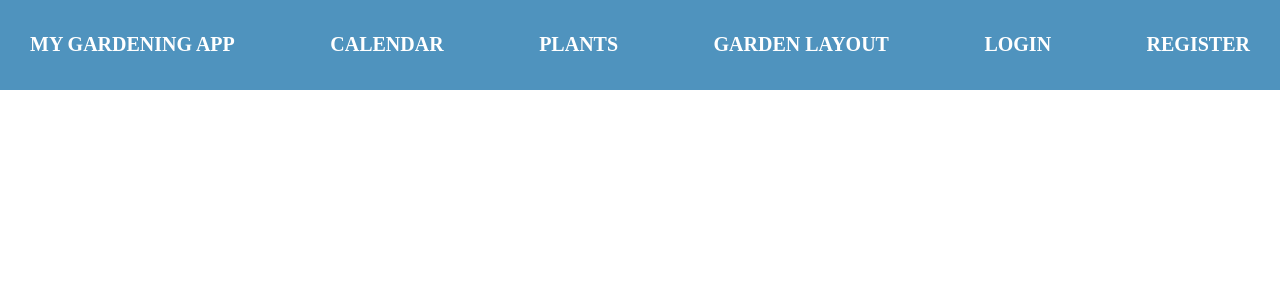
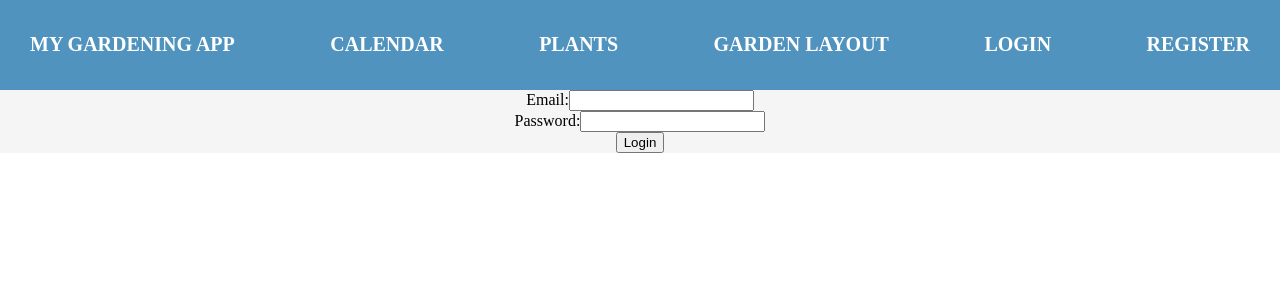
Before and after one commit to windtronic/garden_front_end, a React (Create React App) app in the folder garden_front_end/: page /login in a window 1280 px wide. Shown: the top 300 px of the page. Built offline with nearby package versions, Linux system fonts and the light colour scheme.

Commit message:
register working but login not yet

```diff
--- a/garden_front_end/src/components/Login.jsx
+++ b/garden_front_end/src/components/Login.jsx
@@ -1,9 +1,51 @@
-export default function Login () {
+import { useState } from 'react';
+import { useNavigate } from 'react-router-dom';
+import axios from 'axios';
 
-    return (
+function Login() {
+  const [email, setEmail] = useState('');
+  const [password, setPassword] = useState('');
+  const [error, setError] = useState(null);
 
-  <div>
+  const navigate = useNavigate();
 
-    </div>
-    )
+  function handleSubmit(event) {
+    event.preventDefault();
+    axios.post('http://localhost:8000/login/', {
+      email: email,
+      password: password
+    })
+    .then(response => response.data)
+    .then(data => {
+         console.log(data);
+      if (data.success) {
+        navigate('/main');
+      } else {
+        setError('Invalid email or password.');
+      }
+    })
+    .catch(error => {
+            console.log(error);
+      setError('An error occurred while trying to log in.');
+    });
+  }
+
+  return (
+    <form onSubmit={handleSubmit}>
+      <label>
+        Email:
+        <input type="text" value={email} onChange={event => setEmail(event.target.value)} />
+      </label>
+      <br />
+      <label>
+        Password:
+        <input type="password" value={password} onChange={event => setPassword(event.target.value)} />
+      </label>
+      <br />
+       {error && <div>{error}</div>}
+      <button type="submit">Login</button>
+    </form>
+  );
 }
+
+export default Login;
--- a/garden_front_end/src/components/Register.jsx
+++ b/garden_front_end/src/components/Register.jsx
@@ -1,65 +1,64 @@
-import React, { useState, useEffect } from 'react';
+import { useState } from 'react';
 import axios from 'axios';
+import { useNavigate } from 'react-router-dom';
 
 function Register() {
-  const [users, setUsers] = useState([]);
   const [name, setName] = useState('');
   const [address, setAddress] = useState('');
   const [email, setEmail] = useState('');
   const [password, setPassword] = useState('');
+  const [error, setError] = useState(null);
+  const navigate = useNavigate();
 
-
-    useEffect(() => {
-    const getUsers = async () => {
-      const response = await axios.get(`http://localhost:8000/users/`);
-      console.log(response.data)
-      setUsers(response.data);
-    };
-    getUsers();
-  }, []);
-
-  const handleSubmit = (event) => {
+  function handleSubmit(event) {
     event.preventDefault();
-    const user = { name, address, email, password };
-    axios.post('http://localhost:8000/users/', user)
+    axios.post('http://localhost:8000/users/', {
+      name: name,
+      address: address,
+      email: email,
+      password: password,
+    })
     .then(response => {
-        setUsers([...users, response.data]);
+      console.log(response);
+      // Clear form inputs
       setName('');
       setAddress('');
       setEmail('');
       setPassword('');
+      // Navigate to Login page
+      navigate('/login');
     })
-      .catch(error => console.log(error));
-  };
+    .catch(error => {
+      console.error(error);
+      setError('An error occurred while trying to register.');
+    });
+  }
 
   return (
-    <div>
-      <h1>Login</h1>
-      <ul>
-        {users.map(user => (
-          <li key={user.id}>{user.name}</li>
-        ))}
-      </ul>
     <form onSubmit={handleSubmit}>
       <label>
         Name:
-          <input type="text" value={name} onChange={(event) => setName(event.target.value)} />
+        <input type="text" value={name} onChange={event => setName(event.target.value)} />
       </label>
+      <br />
       <label>
         Address:
-          <input type="text" value={address} onChange={(event) => setAddress(event.target.value)} />
+        <input type="text" value={address} onChange={event => setAddress(event.target.value)} />
       </label>
+      <br />
       <label>
         Email:
-          <input type="email" value={email} onChange={(event) => setEmail(event.target.value)} />
+        <input type="email" value={email} onChange={event => setEmail(event.target.value)} />
       </label>
+      <br />
       <label>
         Password:
-          <input type="password" value={password} onChange={(event) => setPassword(event.target.value)} />
+        <input type="password" value={password} onChange={event => setPassword(event.target.value)} />
       </label>
-        <button type="submit">Submit</button>
+      <br />
+      {error && <div>{error}</div>}
+      <button type="submit">Register</button>
     </form>
-    </div>
   );
 }
 
```
Lines whose indentation alone changed are shown as unchanged.
